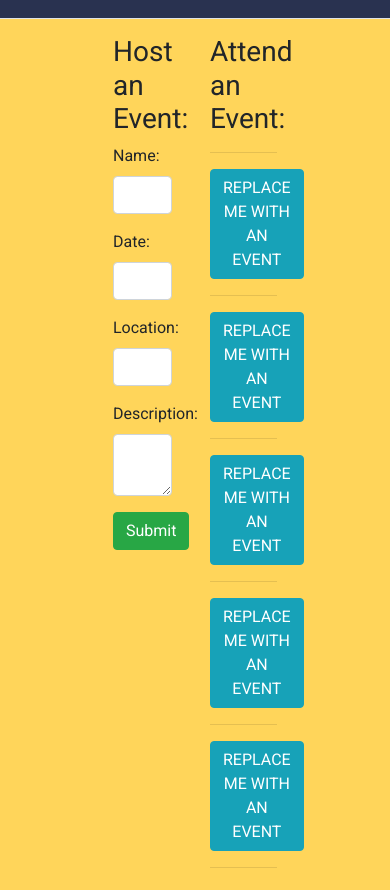
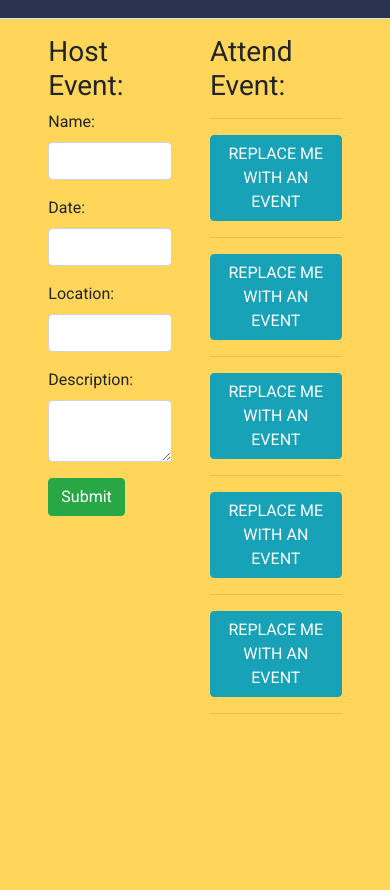
Before and after one commit to dbedggood/HackathonWebApp, a plain HTML site: page index.html in a window 390 px wide. Shown: the part 64-954 px from the top of the page. After the commit the page ends 844 px from the top, so only its background shows below. Drawn offline with nearby package versions, Linux system fonts and the light colour scheme; some packages are replaced by stand-ins of ours.

Commit message:
Add different col classes to content columns for better viewing on mobile

```diff
--- a/index.html
+++ b/index.html
@@ -32,10 +32,10 @@
 
         <div class="m-3">
             <div class="row">
-                <div class="col-3"></div>
-                <div class="col-3">
+                <div class="col-1 col-sm-2 col-md-3"></div>
+                <div class="col-5 col-sm-4 col-md-3">
                         <div class="pr-2">
-                    <h3>Host an Event:</h3>
+                    <h3>Host Event:</h3>
                     <form action="/events" method="POST">
                         <div class="form-group">
                             <label for="text">Name: </label>
@@ -62,8 +62,8 @@
                     </form>
                 </div>
                 </div>
-                <div class="col-3">
-                    <h3>Attend an Event:</h3>
+                <div class="col-5 col-sm-4 col-md-3">
+                    <h3>Attend Event:</h3>
                     <hr />
                     <a href="./event.html" class="btn btn-info">
                         REPLACE ME WITH AN EVENT
@@ -86,7 +86,7 @@
                     </a>
                     <hr />
                 </div>
-                <div class="col-3"></div>
+                <div class="col-1 col-sm-2 col-md-3"></div>
             </div>
         </div>
     </body>
```
Also changed, not shown: event.html (+4 -4 lines).
